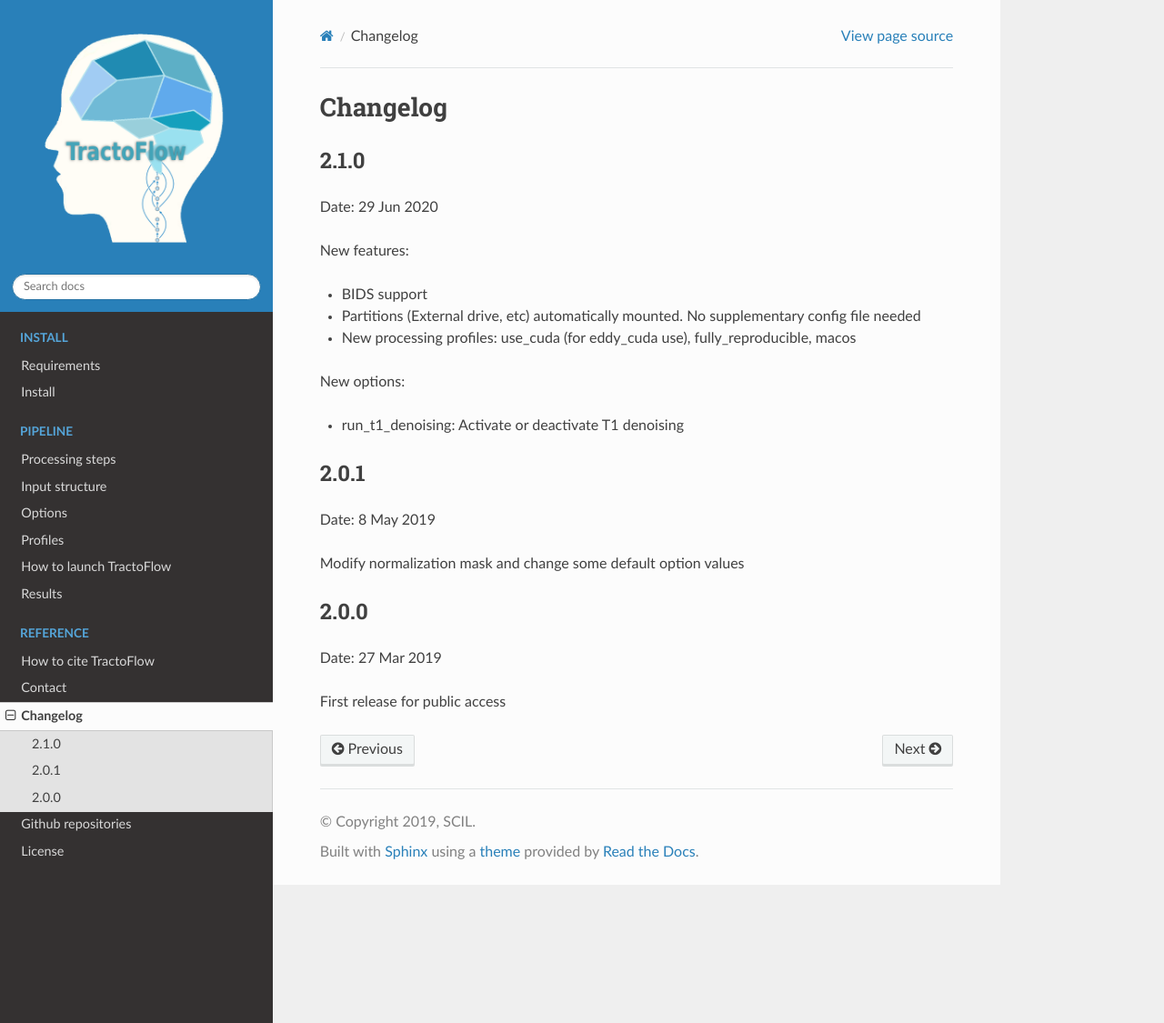
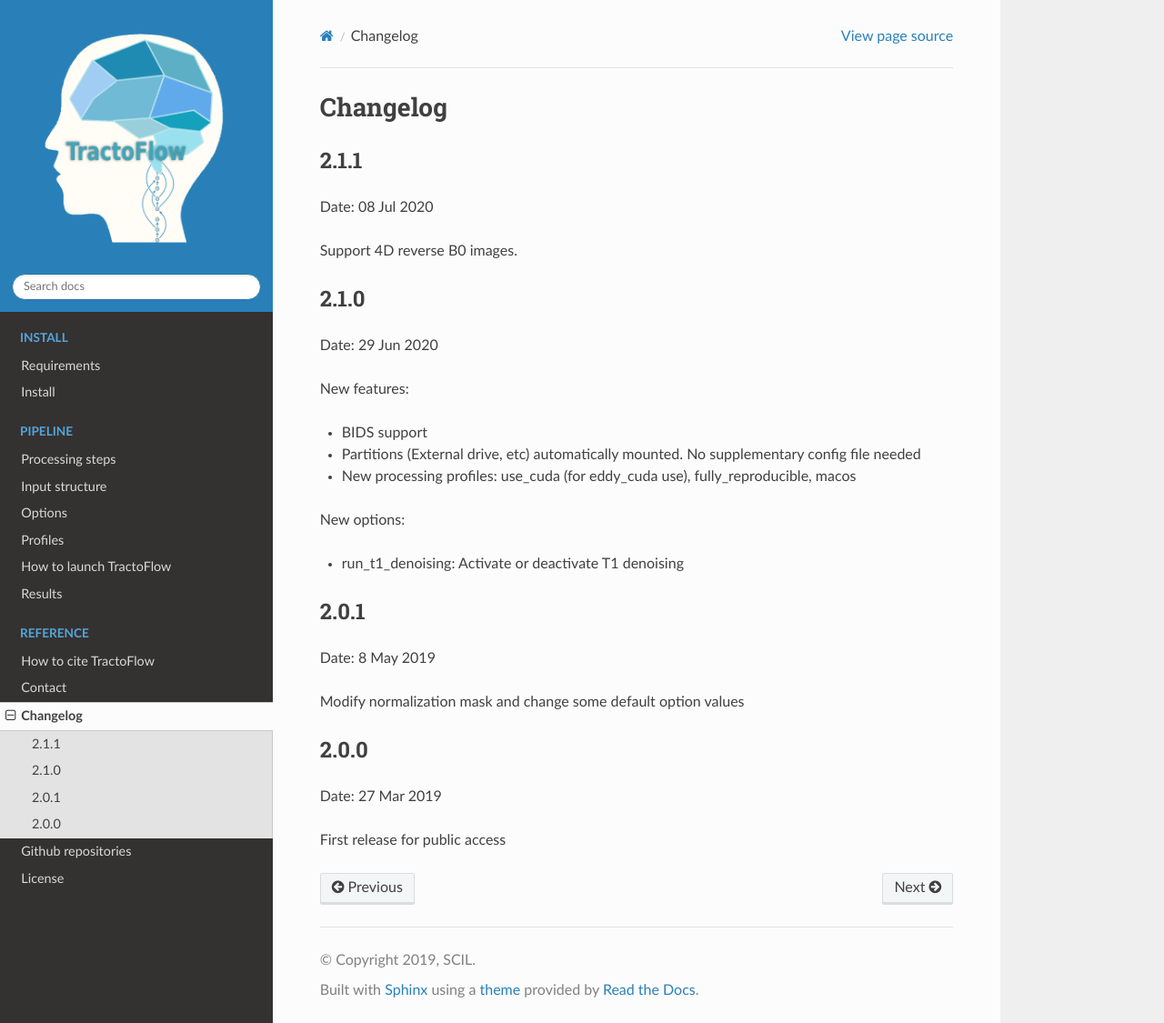
Before and after one commit to scilus/tractoflow_documentation, a Sphinx documentation site: the page built from source/reference/changelog.rst, in a window 1280 px wide and 1125 px high. Shown: the whole window at 91% size. Built offline with Sphinx 7.4.7 and the Read the Docs theme 2.0.0, drawn with Linux system fonts in a browser that asks for light colours.

Commit message:
Update documentation fr 2.1.1

```diff
--- a/source/index.rst
+++ b/source/index.rst
@@ -2,7 +2,7 @@
 =============================================
 
 .. note::
-    New release available: 2.1.0.
+    New release available: 2.1.1.
     TractoFlow now support BIDS as input data.
 
 TractoFlow pipeline is developed by the Sherbrooke Connectivity Imaging Lab (`SCIL`_)
--- a/source/installation/install.rst
+++ b/source/installation/install.rst
@@ -7,7 +7,7 @@
 Enter this command in your terminal (it downloads the container and TractoFlow code in the current directory):
 ::
 
-    curl -s https://tractoflow-documentation.readthedocs.io/en/2.1.0/install.sh | bash
+    curl -s https://tractoflow-documentation.readthedocs.io/en/2.1.1/install.sh | bash
 
 TractoFlow pipeline
 -------------------
@@ -19,7 +19,7 @@
 
 ::
 
-    $> wget https://github.com/scilus/tractoflow/releases/download/2.1.0/tractoflow-2.1.0.zip && unzip tractoflow-2.1.0.zip
+    $> wget https://github.com/scilus/tractoflow/releases/download/2.1.1/tractoflow-2.1.1.zip && unzip tractoflow-2.1.1.zip
 
 For developers
 ##############
--- a/source/reference/changelog.rst
+++ b/source/reference/changelog.rst
@@ -1,5 +1,11 @@
 Changelog
 =========
+
+2.1.1
+#########
+Date: 08 Jul 2020
+
+Support 4D reverse B0 images.
 
 2.1.0
 #########
```
Also changed, not shown: 1 other file.
